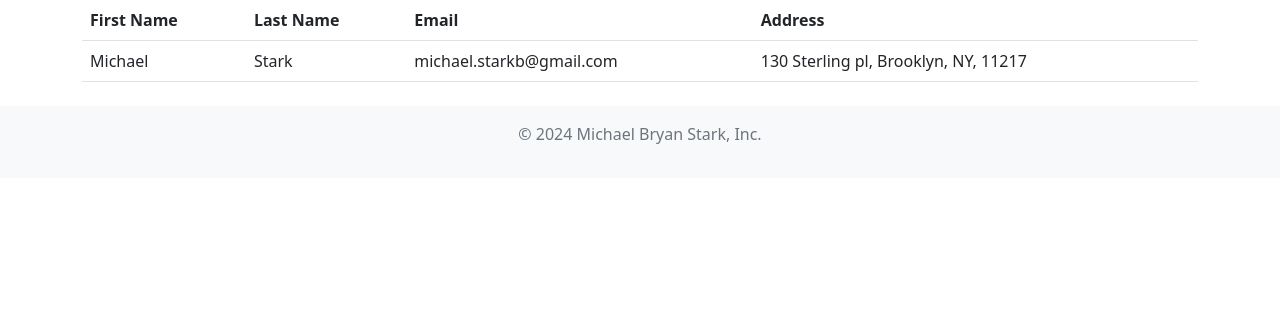
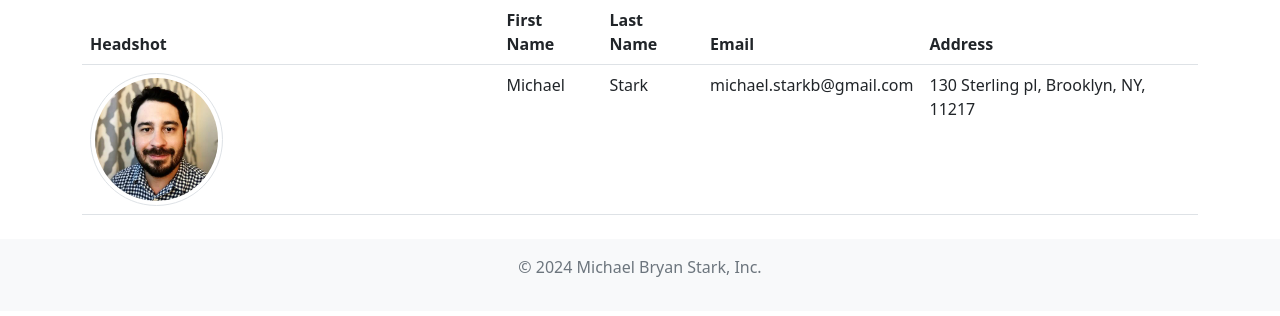
Before and after one commit to michaelbryanstark/art-inventory, a Django app: page //users/ in a window 1280 px wide. Shown: the part 56-372 px from the top of the page. Run offline with Django 4.2, Linux system fonts and the light colour scheme; a user stored in the database is signed in; data comes from the database, SQL or seed files in the repository; both versions use the stored data as it was after the commit.

Commit message:
working on functionality of changing profile picture

```diff
--- a/inventory/templates/inventory/users.html
+++ b/inventory/templates/inventory/users.html
@@ -6,6 +6,7 @@
     <table class="table">
         <thead>
             <tr>
+                <th scope="col">Headshot</th>
                 <th scope="col">First Name</th>
                 <th scope="col">Last Name</th>
                 <th scope="col">Email</th>
@@ -15,6 +16,11 @@
         <tbody>
             {% for user in users %}
             <tr>
+                <td>
+                    <div class="col-md-4">
+                        <img style="border-radius: 50%; width: auto; height: auto;" class="img-thumbnail" src="{{ user.userprofile.picture.url }}" alt="profile picture">
+                    </div>
+                </td>
                 <td>{{ user.first_name}}</td>
                 <td>{{ user.last_name }}</td>
                 <td>{{ user.email }}</td>
```
Also changed, not shown: inventory/forms.py (+8 -0 lines), inventory/templates/inventory/user.html (+7 -0 lines), db.sqlite3.
